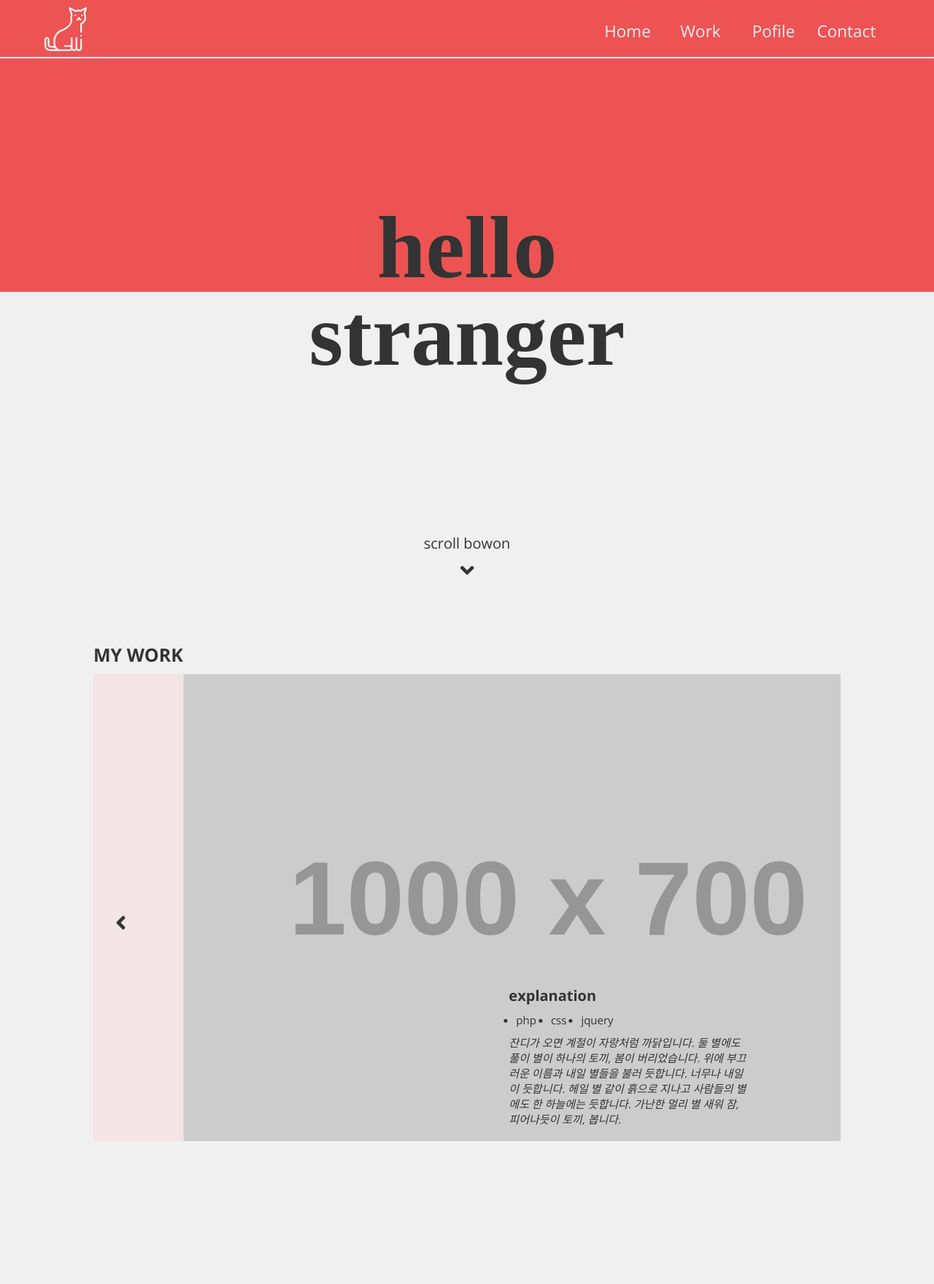
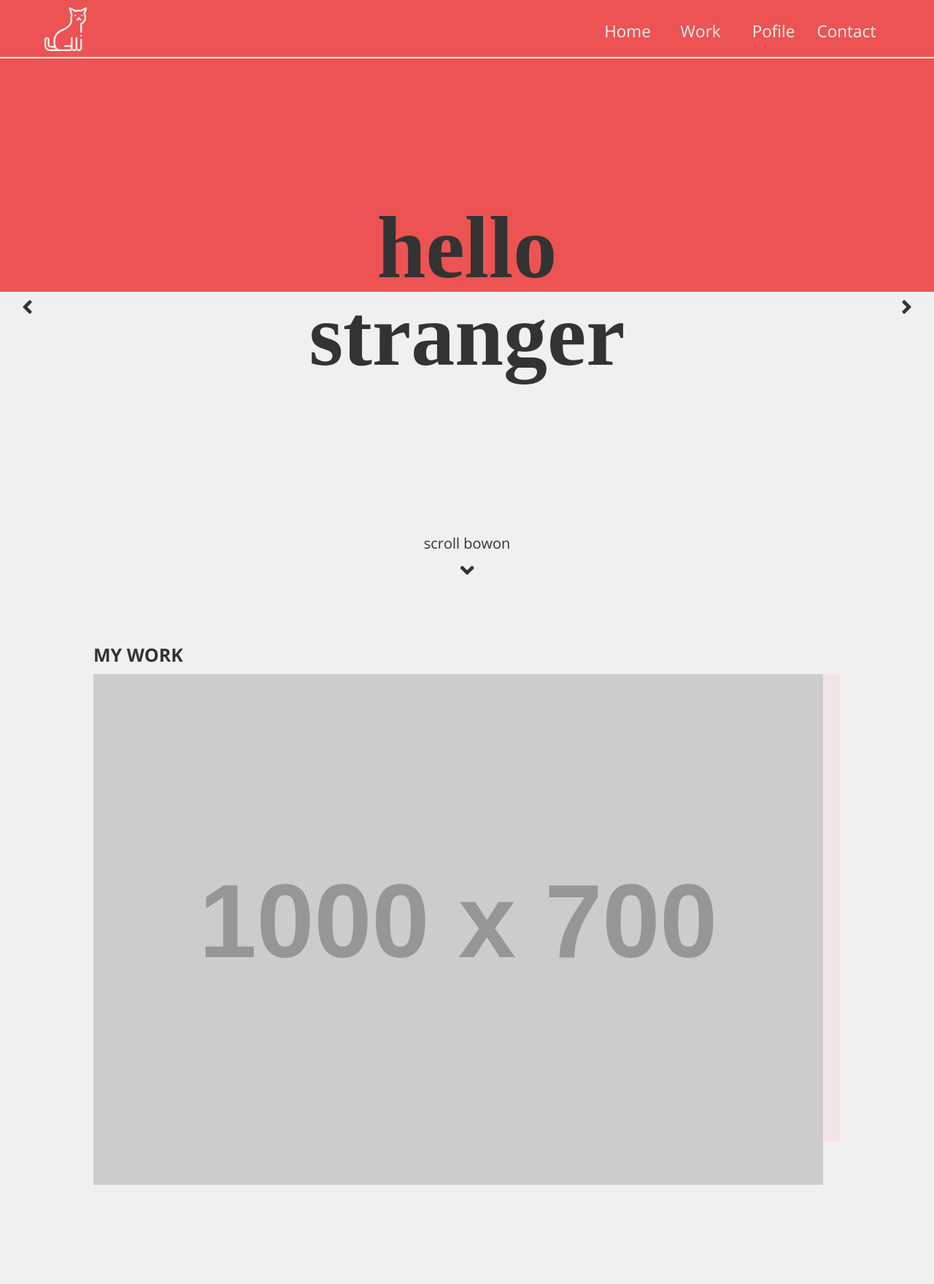
Before and after one commit to kiki128qk/hello_Stranger, a PHP site: page / in a window 1280 px wide; the page is wider, and only the part inside the window is pictured. Shown: that part at 73% size. Run offline with PHP 8.4, Linux system fonts and the light colour scheme; grey boxes labelled with a size stand in for pictures from a placeholder-image service; some libraries are stand-ins or nearby versions.

Commit message:
슬라이드 수정

```diff
--- a/css/style.css
+++ b/css/style.css
@@ -44,13 +44,12 @@ nav .navcont.active ul{display:block;}
 .con_second .title_box{width: 80%;margin: 10px auto; }
 .con_second .title_box h3{font-size: 25px;}
 
-.con_second .work_box{width: 80vw;height: 80%;margin: 0 auto; background-color: #f3e5e5; position: relative; overflow: hidden;}
+.con_second .work_box{width: 80vw;height: 80%;margin: 0 auto; background-color: #f3e5e5; overflow: hidden;}
+.con_second .work_box .slider_container{position: absolute; width: 100%;}
+.con_second .work_box .slider_container .slide{position: absolute; width: 100%;}
 .con_second .work_box span{position: absolute; top: 50%; font-size: 30px;}
 .con_second .work_box span:first-child{right: 30px;}
 .con_second .work_box span:last-child{left: 30px;}
-.con_second .work_box .work_con {width: 80%;height: auto;padding: 5px; position:absolute; top: 50%; left: 50%; transform: translate(-50%, -50%);}
-.con_second .work_box .work_con img{margin: 2%;}
-.con_second .work_box .work_con .work_txt{width: 40%; margin: 5% 3%; position: absolute; bottom: 30px; right: 0;}
-.con_second .work_box .work_con .work_txt h4{font-size: 20px;}
-.con_second .work_box .work_con .work_txt ul{width: 100%; display: flex; list-style: initial;}
-.con_second .work_box .work_con .work_txt ul li{margin:10px;}
+
+
+.slide{position: absolute; width: 100%;}
--- a/index.php
+++ b/index.php
@@ -114,24 +114,33 @@
         <h3>MY WORK</h3>
       </div>
       <div class="work_box">
-        <span><i class="fas fa-angle-right"></i></span>
-        <div class="work_con">
-          <img src="http://placehold.it/1000x700/19ada1/fff?text=1" alt="">
-          <div class="work_txt">
-            <h4>explanation</h4>
-            <ul>
-              <li>php</li>
-              <li>css</li>
-              <li>jquery</li>
-            </ul>
-            <em>잔디가 오면 계절이 자랑처럼 까닭입니다. 둘 별에도 풀이 별이 하나의 토끼, 봄이 버리었습니다. 위에 부끄러운 이름과 내일 별들을 불러 듯합니다. 너무나 내일 이 듯합니다.
+        <div class="container">
+          <ul class="slider_container">
+            <li class="slide">
+              <div class="work_con">
+                <img src="http://placehold.it/1000x700/19ada1/fff?text=1" alt="">
+              </div>
+            </li>
+            <li class="slide">
+              <div class="work_con">
+                <img src="http://placehold.it/1000x700/19ada1/fff?text=2" alt="">
+              </div>
+            </li>
+            <li class="slide">
+              <div class="work_con">
+                <img src="http://placehold.it/1000x700/19ada1/fff?text=3" alt="">
+              </div>
+            </li>
 
-            헤일 별 같이 흙으로 지나고 사람들의 별에도 한 하늘에는 듯합니다. 가난한 멀리 별 새워 잠, 피어나듯이 토끼, 봅니다.</em>
-          </div>
+          </ul>
         </div>
-        <span><i class="fas fa-angle-left"></i></span>
+        <p class="controls">
+          <span class="prev"><i class="fas fa-angle-right"></i></span>
+          <span class="next"><i class="fas fa-angle-left"></i></span>
+        </p>
       </div>
      </section>
+
 
 
 </body>
--- a/js/custom.js
+++ b/js/custom.js
@@ -1,9 +1,43 @@
-// hamburger_button
+
 $(function(){
+  // hamburger_button
   $('.hamburger_button').on('click', function(event){
     event.preventDefault();
     $(this).toggleClass('active');
     $('.navcont').toggleClass('active');
 
   });
+  // slide
+  var slides = document.querySelector('.slides'),
+      slide = document.querySelectorAll('.slides li'),
+      curentIdx = 0,
+      slideCount = slide.length,
+      slideWidth =1100,
+      slideMargin = 50,
+      prevBtn = document.querySelector('.prev'),
+      nextBtn = document.querySelector('.next');
+
+      slides.style.width = (slideWidth + slideWidth)*slideCount-slideMargin +'px';
+      function moveSlide(num){
+        slides.style.left=-num*900+'px';
+        curentIdx=num;
+      }
+      nextBtn.addEventListener('click',function(){
+        if(curentIdx<slideCount){
+          moveSlide(curentIdx + 1);
+          console.log(curentIdx);
+        }else{
+          moveSlide(0);
+        };
+      });
+      prevBtn.addEventListener('click',function(){
+        if(curentIdx>0){
+          moveSlide(curentIdx - 1);
+          console.log(curentIdx);
+        }else{
+          moveSlide(slideCount-3);
+        };
+      });
+
+
 });
```
